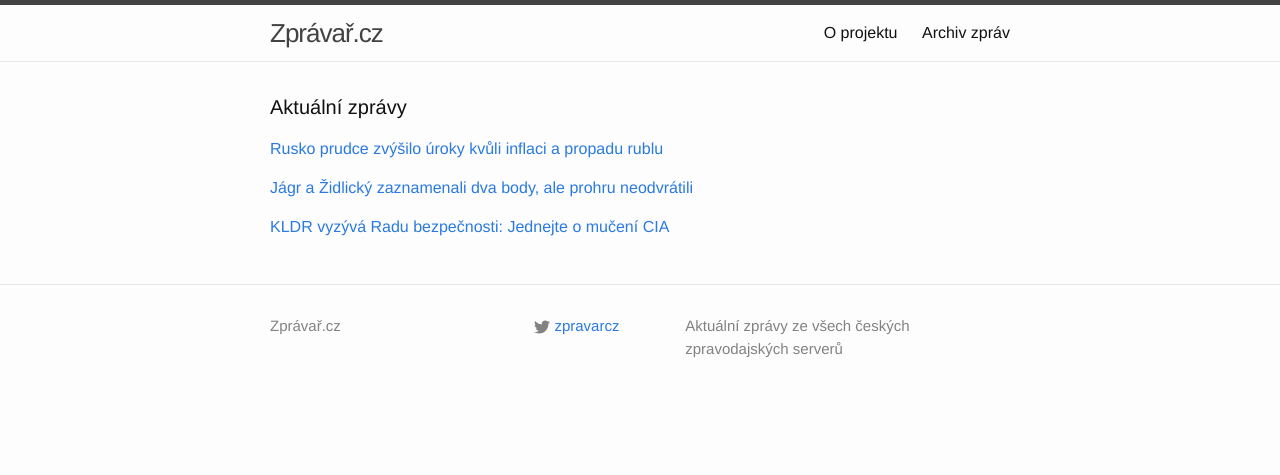
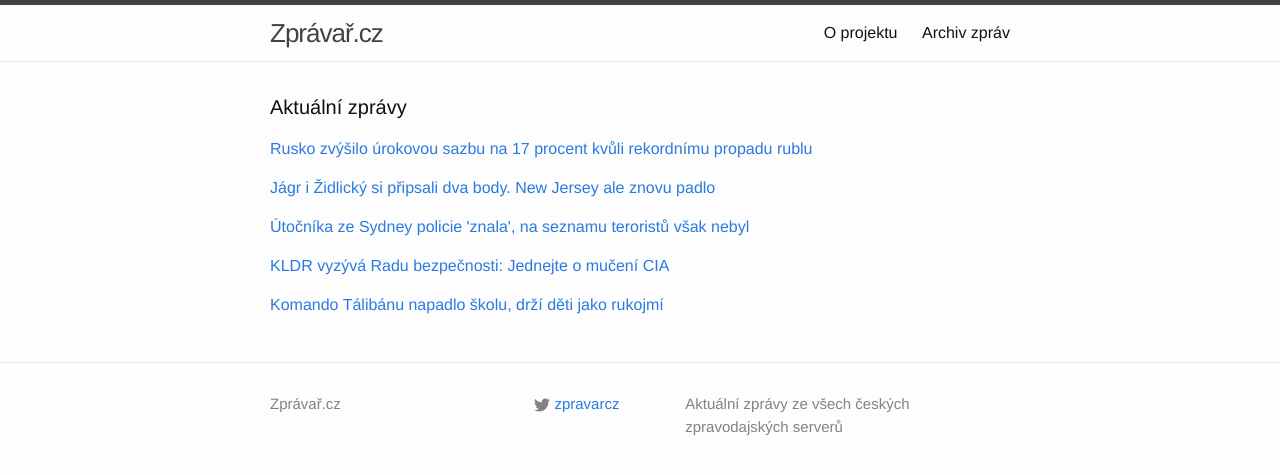
Before and after one commit to adliska/zpravar, a Jekyll site: the page built from index.html, in a window 1280 px wide. Shown: the top 475 px of the page. Built offline with Jekyll 4.4.1, drawn with Linux system fonts in a browser that asks for light colours.

Commit message:
zpravar news update

```diff
--- a/index.html
+++ b/index.html
@@ -5,9 +5,11 @@ layout: default
 <div class="home">
     <h1 class="page-heading">Aktuální zprávy</h1>
 
-<p><a href="javascript:;" onclick="toggle_visibility('zpravy0')">Rusko prudce zvýšilo úroky kvůli inflaci a propadu rublu</a></p>
+<p><a href="javascript:;" onclick="toggle_visibility('zpravy0')">Rusko zvýšilo úrokovou sazbu na 17 procent kvůli rekordnímu propadu rublu</a></p>
 <div id="zpravy0" style="display:none">
 <ul>
+<li><a href=http://www.novinky.cz/ekonomika/356453-rusko-zvysilo-urokovou-sazbu-na-17-procent-kvuli-rekordnimu-propadu-rublu.html>Rusko zvýšilo úrokovou sazbu na 17 procent kvůli rekordnímu propadu rublu - www.novinky.cz</a></li>
+<li><a href=http://www.tyden.cz/rubriky/byznys/svet/rusko-prudce-zvysilo-urokove-sazby-chce-zmirnit-inflaci_327441.html>Rusko prudce zvýšilo úrokové sazby, chce zmírnit inflaci - www.tyden.cz</a></li>
 <li><a href=http://www.novinky.cz/ekonomika/356453-rusko-prudce-zvysilo-uroky-kvuli-inflaci-a-propadu-rublu.html>Rusko prudce zvýšilo úroky kvůli inflaci a propadu rublu - www.novinky.cz</a></li>
 <li><a href=http://zpravy.e15.cz/zahranicni/ekonomika/ruska-centralni-banka-razne-zasahla-proti-inflaci-a-slabemu-rublu-1146228>Ruská centrální banka rázně zasáhla proti inflaci a slabému rublu - zpravy.e15.cz</a></li>
 <li><a href=http://www.novinky.cz/zahranicni/evropa/356453-rusko-prudce-zvysilo-uroky-kvuli-inflaci-a-propadu-rublu.html>Rusko prudce zvýšilo úroky kvůli inflaci a propadu rublu - www.novinky.cz</a></li>
@@ -15,20 +17,36 @@ layout: default
 <li><a href=http://ekonomika.idnes.cz/rusko-rubl-inflace-0n5-/eko-zahranicni.aspx?c=A141215_235607_eko-zahranicni_aha>Rusko prudce zvýšilo úrokové sazby, snaží se zachránit padající rubl - ekonomika.idnes.cz</a></li>
 <li><a href=http://echo24.cz/a/w5DGW>Rusko se snaží zachránit rubl. Základní úroky prudce stouply na 17 % - echo24.cz</a></li>
 </ul>
-</div><p><a href="javascript:;" onclick="toggle_visibility('zpravy1')">Jágr a Židlický zaznamenali dva body, ale prohru neodvrátili</a></p>
+</div><p><a href="javascript:;" onclick="toggle_visibility('zpravy1')">Jágr i Židlický si připsali dva body. New Jersey ale znovu padlo</a></p>
 <div id="zpravy1" style="display:none">
 <ul>
+<li><a href=http://www.tyden.cz/rubriky/sport/hokej/nhl/jagr-i-zidlicky-si-pripsali-dva-body-new-jersey-ale-znovu-padlo_327444.html>Jágr i Židlický si připsali dva body. New Jersey ale znovu padlo - www.tyden.cz</a></li>
 <li><a href=http://www.denik.cz/hokej/jagr-a-zidlicky-zaznamenali-dva-body-ale-prohru-neodvratili-20141216.html>Jágr a Židlický zaznamenali dva body, ale prohru neodvrátili - www.denik.cz</a></li>
 <li><a href=http://www.rozhlas.cz/_zprava/zidlicky-palil-jagr-asistoval-devils-presto-prohrali-s-ny-islanders--1432994>Židlický pálil, Jágr asistoval. Devils přesto prohráli s NY Islanders - www.rozhlas.cz</a></li>
 <li><a href=http://hokej.idnes.cz/jagr-s-zidlickym-byli-u-dvou-golu-new-jersey-fz4-/nhl.aspx?c=A141216_071926_nhl_Mkr>Jágr s Židlickým byli u dvou gólů, v nájezdech ale slavili Islanders - hokej.idnes.cz</a></li>
 <li><a href=http://sport.aktualne.cz/jagr-prepisoval-historicke-tabulky-jenze-devils-prohrali/r~94a9c98484e511e486b9002590604f2e/>Jágr přepisoval historické tabulky, jenže Devils prohráli - sport.aktualne.cz</a></li>
 <li><a href=http://www.sportovninoviny.cz/zpravy/jagr-a-zidlicky-zaznamenali-dva-body-ale-prohru-neodvratili/1159375>Jágr a Židlický zaznamenali dva body, ale prohru neodvrátili - www.sportovninoviny.cz</a></li>
 </ul>
-</div><p><a href="javascript:;" onclick="toggle_visibility('zpravy2')">KLDR vyzývá Radu bezpečnosti: Jednejte o mučení CIA</a></p>
+</div><p><a href="javascript:;" onclick="toggle_visibility('zpravy2')">Útočníka ze Sydney policie 'znala', na seznamu teroristů však nebyl</a></p>
 <div id="zpravy2" style="display:none">
+<ul>
+<li><a href=http://echo24.cz/a/wJqyK>Útočníka ze Sydney policie 'znala', na seznamu teroristů však nebyl - echo24.cz</a></li>
+<li><a href=http://www.lidovky.cz/australsky-premier-oznacil-utocnika-ze-sydney-za-naruseneho-ptn-/zpravy-svet.aspx?c=A141216_081151_ln_zahranici_mmu>Manažer kavárny v Sydney chtěl zachránit ostatní. Útočník ho zastřelil  - www.lidovky.cz</a></li>
+<li><a href=http://www.ceskenoviny.cz/zpravy/zpravy/australsky-premier-oznacil-utocnika-ze-sydney-za-naruseneho/1159391>Australský premiér označil útočníka ze Sydney za narušeného - www.ceskenoviny.cz</a></li>
+<li><a href=http://zpravy.aktualne.cz/zahranici/policie-v-canbere-evakuovala-ministerstvo-zahranici/r~f0f6e31884e811e49e4b0025900fea04/>Policie v Canbeře evakuovala ministerstvo zahraničí - zpravy.aktualne.cz</a></li>
+</ul>
+</div><p><a href="javascript:;" onclick="toggle_visibility('zpravy3')">KLDR vyzývá Radu bezpečnosti: Jednejte o mučení CIA</a></p>
+<div id="zpravy3" style="display:none">
 <ul>
 <li><a href=http://zpravy.aktualne.cz/zahranici/kldr-vyzyva-radu-bezpecnosti-jednejte-o-muceni-cia/r~7f4f6abe84ed11e4aff10025900fea04/>KLDR vyzývá Radu bezpečnosti: Jednejte o mučení CIA - zpravy.aktualne.cz</a></li>
 <li><a href=http://zpravy.idnes.cz/krute-metody-vyslechu-muceni-autor-sam-pouzival-f6w-/zahranicni.aspx?c=A141216_065141_zahranicni_skr>Psycholog CIA kruté metody výslechů obhajuje, byly přínosné - zpravy.idnes.cz</a></li>
 <li><a href=http://www.ceskenoviny.cz/zpravy/zpravy/strujce-kruteho-vyslechoveho-programu-cia-sam-metody-pouzival/1159347>Strůjce krutého výslechového programu CIA sám metody používal - www.ceskenoviny.cz</a></li>
 </ul>
+</div><p><a href="javascript:;" onclick="toggle_visibility('zpravy4')">Komando Tálibánu napadlo školu, drží děti jako rukojmí</a></p>
+<div id="zpravy4" style="display:none">
+<ul>
+<li><a href=http://zpravy.aktualne.cz/zahranici/komando-talibanu-napadlo-skolu-drzi-deti-jako-rukojmi/r~94be354e84f511e49bec0025900fea04/>Komando Tálibánu napadlo školu, drží děti jako rukojmí - zpravy.aktualne.cz</a></li>
+<li><a href=http://www.novinky.cz/zahranicni/svet/356458-v-pakistanske-skole-zadrzuji-talibove-500-deti.html>V pákistánské škole zadržují tálibové 500 dětí - www.novinky.cz</a></li>
+<li><a href=http://www.ceskenoviny.cz/zpravy/zpravy/komando-talibanu-napadlo-skolu-v-pakistanskem-pesavaru/1159399>Komando Talibanu napadlo školu v pákistánském Péšávaru - www.ceskenoviny.cz</a></li>
+</ul>
 </div></div>
```
